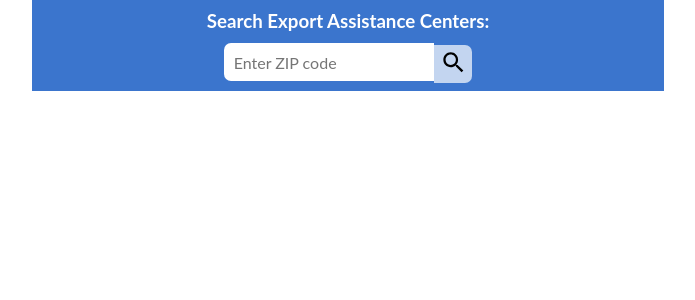
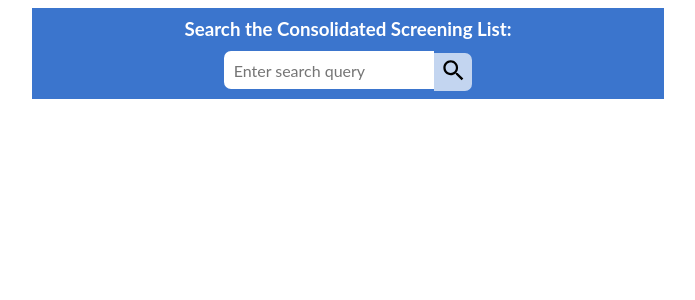
Before and after one commit to GovWizely/ita-widgets-react, a React (Create React App) app: page / in a window 1280 px wide. Shown: the top 300 px of the page, without its empty margins (308-1003 px from the left). Built offline with nearby package versions, Linux system fonts and the light colour scheme.

Commit message:
bypass unnecessary component

```diff
--- a/src/SearchWidget/SearchContainer.jsx
+++ b/src/SearchWidget/SearchContainer.jsx
@@ -82,7 +82,7 @@ class SearchContainer extends Component {
 
   render() {
     return (
-      <div>
+      <div className="App">
         <form onSubmit={(event) => this.handleSubmit(event)}>
           <h3>Search {widgetInfo[this.props.endpoint].title}:</h3>
           <input
--- a/src/App.js
+++ b/src/deprecated_App.js
@@ -6,12 +6,12 @@ import SearchContainer from './SearchWidget/SearchContainer';
 class App extends Component {
   render() {
 
-    /* possible endpoints: "consolidated_screening_list", "trade_leads", "trade_events", "export_assistance centers", "international_office_locations" */
+    /* possible endpoints: "consolidated_screening_list", "trade_leads", "trade_events", "export_assistance_centers", "international_office_locations" */
 
-    // const endpoint="consolidated_screening_list"
+    const endpoint="consolidated_screening_list"
     // const endpoint="trade_leads"
     // const endpoint="trade_events"
-    const endpoint="export_assistance_centers"
+    // const endpoint="export_assistance_centers"
     // const endpoint="international_office_locations"
 
     const API_KEY="ShCzzrAkXLpMTsTlhFhUjD29"
--- a/src/index.js
+++ b/src/index.js
@@ -1,10 +1,19 @@
 import React from 'react';
 import ReactDOM from 'react-dom';
-import './index.css';
-import App from './App';
+import SearchContainer from './SearchWidget/SearchContainer';
 import * as serviceWorker from './serviceWorker';
 
-ReactDOM.render(<App />, document.getElementById('root'));
+/* possible endpoints: "consolidated_screening_list", "trade_leads", "trade_events", "export_assistance_centers", "international_office_locations" */
+
+const endpoint="consolidated_screening_list";
+// const endpoint="trade_leads";
+// const endpoint="trade_events";
+// const endpoint="export_assistance_centers";
+// const endpoint="international_office_locations";
+
+const API_KEY="ShCzzrAkXLpMTsTlhFhUjD29";
+
+ReactDOM.render(<SearchContainer endpoint={endpoint} API_KEY={API_KEY} />, document.getElementById('root'));
 
 // If you want your app to work offline and load faster, you can change
 // unregister() to register() below. Note this comes with some pitfalls.
```
